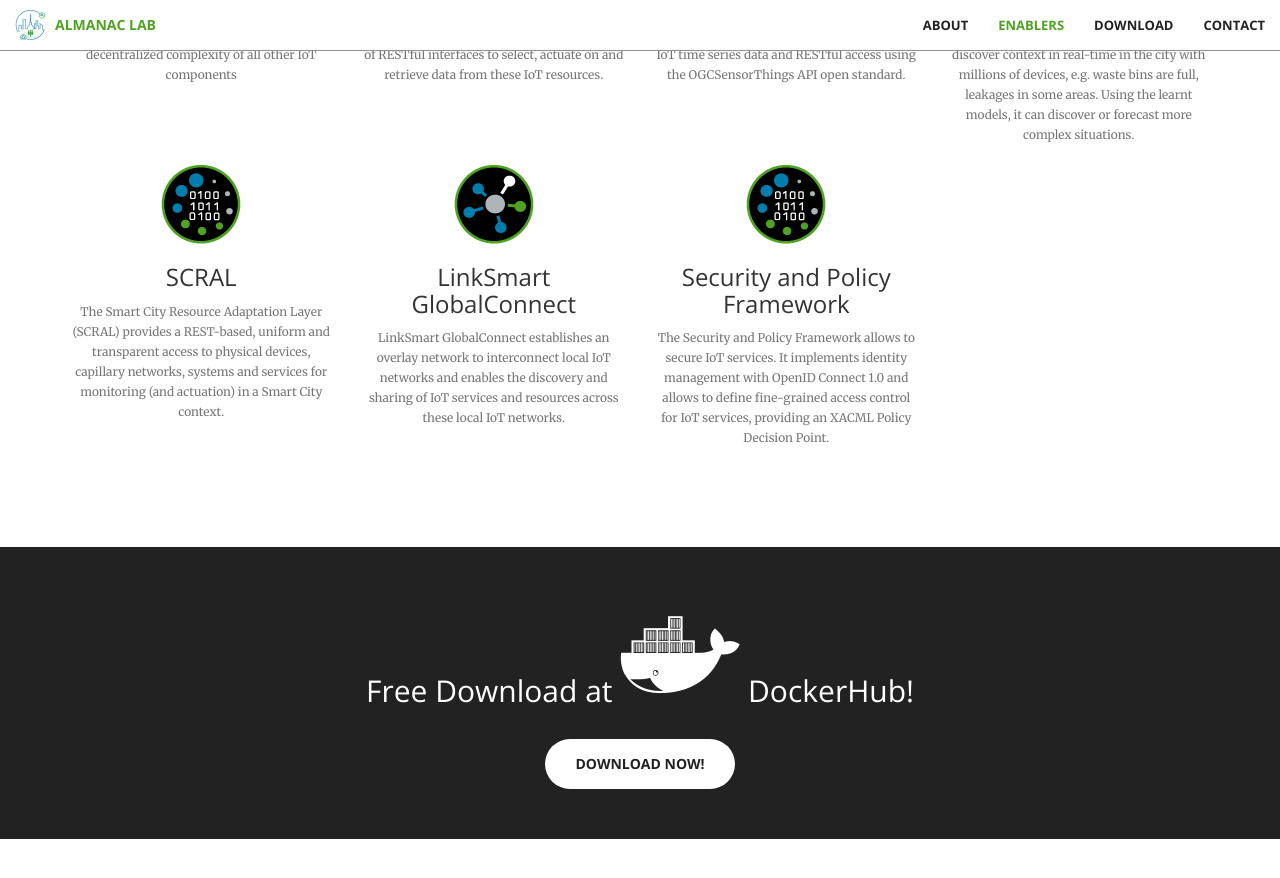
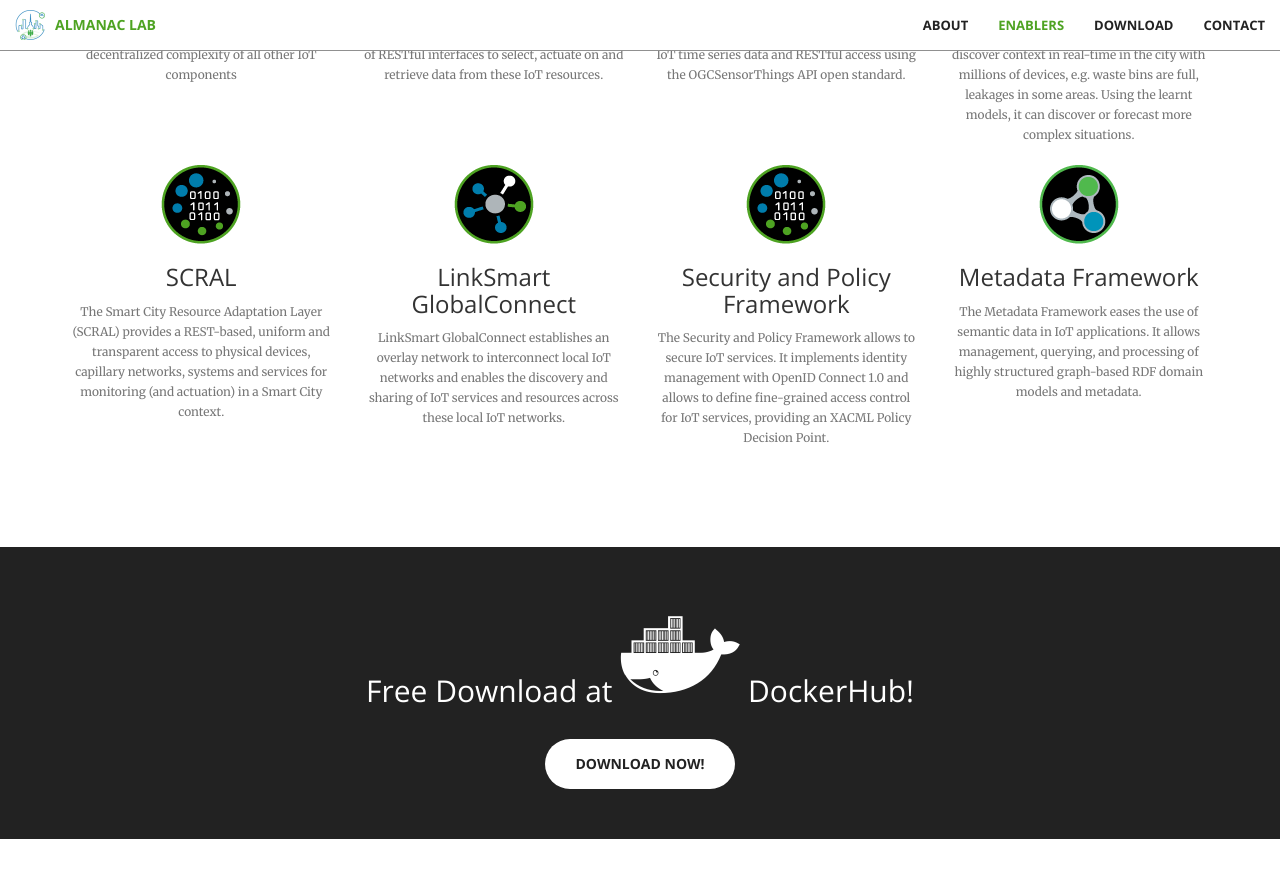
Before and after one commit to almanacproject/almanacproject.github.io, a Jekyll site: the page built from index.html, in a window 1280 px wide and 900 px high, scrolled down 1718 px. Shown: the top 878 px of the window. Built offline with Jekyll 4.4.1, drawn with Linux system fonts in a browser that asks for light colours.

Commit message:
Added Metadata Framework

```diff
--- a/_data/components.yml
+++ b/_data/components.yml
@@ -25,3 +25,7 @@
 - name: Security and Policy Framework
   description: The Security and Policy Framework allows to secure IoT services. It implements identity management with OpenID Connect 1.0 and allows to define fine-grained access control for IoT services, providing an XACML Policy Decision Point.
   image: img/services/SecurityFramework80px.png
+
+- name: Metadata Framework
+  description: The Metadata Framework eases the use of semantic data in IoT applications. It allows management, querying, and processing of highly structured graph-based RDF domain models and metadata.
+  image: img/services/MetadataFramework80px.png
```
Also changed, not shown: img/services/MetadataFramework80px.png (added).
